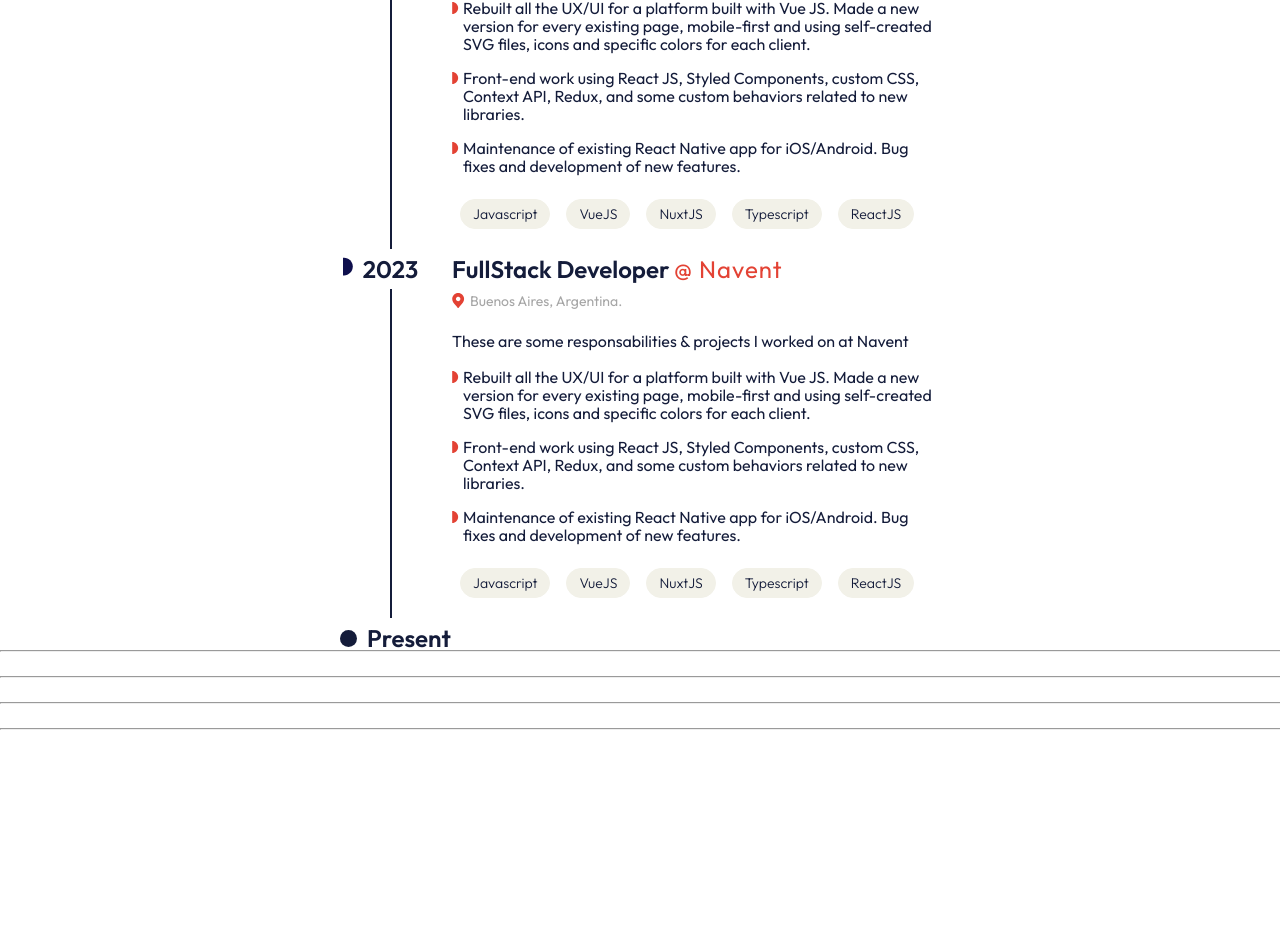
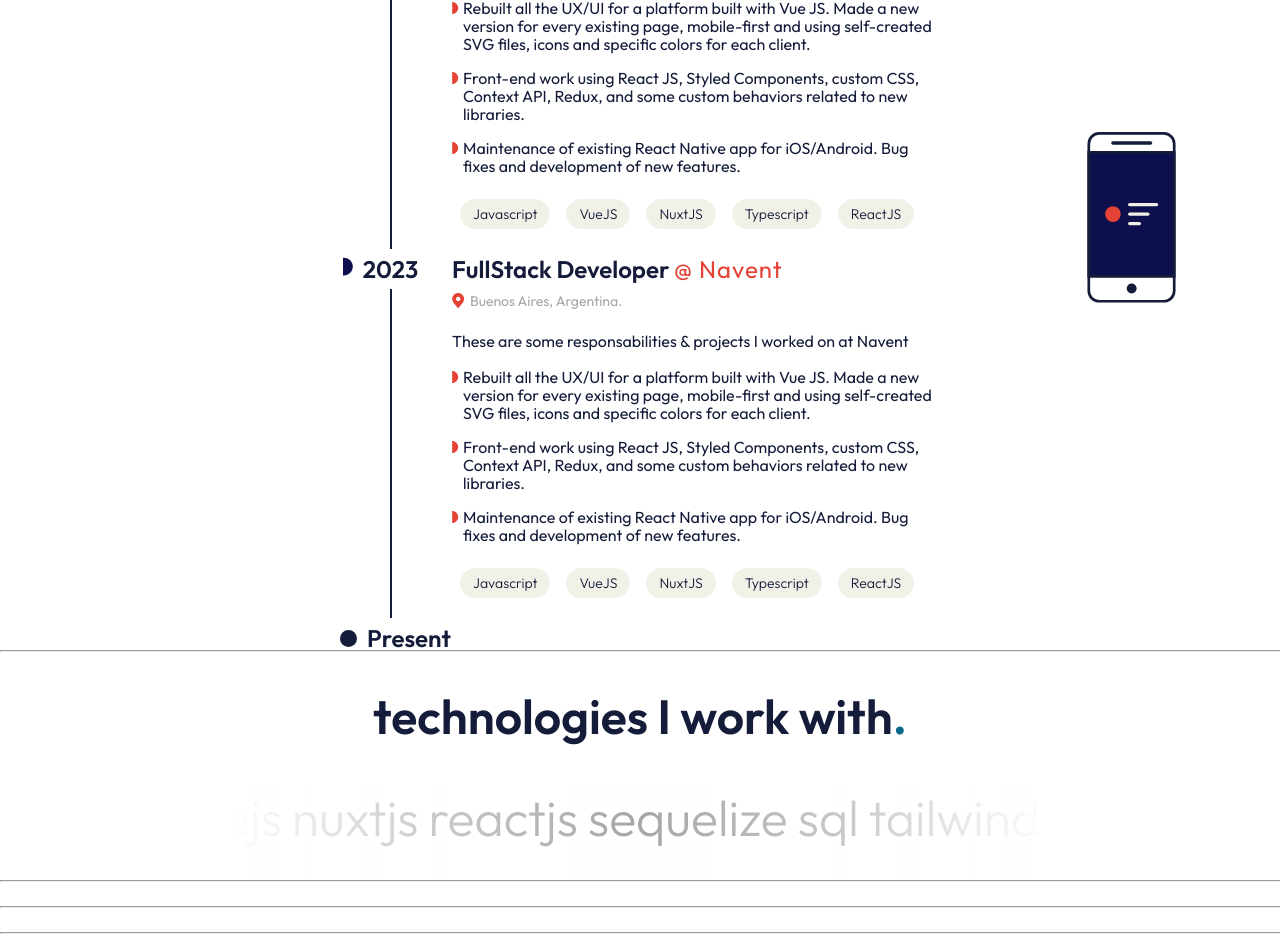
Before and after one commit to stefanovallarella/new-portfolio, a React (Vite) app: page / in a window 1280 px wide. Shown: the part 1834-2786 px from the top of the page. Before the commit the page ends 2588 px from the top, so only its background shows below. Built offline with nearby package versions, Linux system fonts and the light colour scheme.

Commit message:
Experience svg snippets added. WIP Technologies slider

```diff
--- /dev/null
+++ b/src/assets/img/phone-vector.jsx
@@ -0,0 +1,54 @@
+export default function PhoneVector() {
+  return (
+    <div class="phone-vector">
+      <svg
+        xmlns="http://www.w3.org/2000/svg"
+        width="89"
+        height="181"
+        viewBox="0 0 99 191"
+        fill="none"
+      >
+        <path
+          d="M85.4848 2H13.5152C7.15551 2 2 7.15551 2 13.5151V177.126C2 183.486 7.15551 188.641 13.5152 188.641H85.4848C91.8445 188.641 97 183.486 97 177.126V13.5151C97 7.15551 91.8445 2 85.4848 2Z"
+          fill="white"
+          stroke="#141C3A"
+          stroke-width="3"
+        />
+        <path
+          fill-rule="evenodd"
+          clip-rule="evenodd"
+          d="M97 23.1167H2V160.963H97V23.1167Z"
+          fill="#0E0F4D"
+          stroke="#141C3A"
+          stroke-width="3"
+        />
+        <path
+          d="M70.6041 10.6392H28.8616C27.8016 10.6392 26.9424 11.4984 26.9424 12.5584C26.9424 13.6183 27.8016 14.4775 28.8616 14.4775H70.6041C71.664 14.4775 72.5233 13.6183 72.5233 12.5584C72.5233 11.4984 71.664 10.6392 70.6041 10.6392Z"
+          fill="#141C3A"
+        />
+        <path
+          d="M55.1728 174.44C55.1728 171.419 52.7239 168.97 49.7031 168.97C46.6823 168.97 44.2334 171.419 44.2334 174.44C44.2334 177.461 46.6823 179.91 49.7031 179.91C52.7239 179.91 55.1728 177.461 55.1728 174.44Z"
+          fill="#141C3A"
+        />
+        <path
+          d="M28.8727 98.9227C32.8475 98.9227 36.0697 95.7005 36.0697 91.7258C36.0697 87.751 32.8475 84.5288 28.8727 84.5288C24.898 84.5288 21.6758 87.751 21.6758 91.7258C21.6758 95.7005 24.898 98.9227 28.8727 98.9227Z"
+          fill="#E34234"
+          stroke="#E34234"
+          stroke-width="3"
+        />
+        <path
+          d="M77.3405 79.2507H47.593C46.5331 79.2507 45.6738 80.11 45.6738 81.1699C45.6738 82.2299 46.5331 83.0891 47.593 83.0891H77.3405C78.4004 83.0891 79.2597 82.2299 79.2597 81.1699C79.2597 80.11 78.4004 79.2507 77.3405 79.2507Z"
+          fill="#F2F1E8"
+        />
+        <path
+          d="M67.7445 89.8091H47.593C46.5331 89.8091 45.6738 90.6683 45.6738 91.7283C45.6738 92.7882 46.5331 93.6475 47.593 93.6475H67.7445C68.8045 93.6475 69.6637 92.7882 69.6637 91.7283C69.6637 90.6683 68.8045 89.8091 67.7445 89.8091Z"
+          fill="#F2F1E8"
+        />
+        <path
+          d="M58.1486 100.367H47.593C46.5331 100.367 45.6738 101.227 45.6738 102.287C45.6738 103.347 46.5331 104.206 47.593 104.206H58.1486C59.2085 104.206 60.0678 103.347 60.0678 102.287C60.0678 101.227 59.2085 100.367 58.1486 100.367Z"
+          fill="#F2F1E8"
+        />
+      </svg>
+    </div>
+  );
+}
--- /dev/null
+++ b/src/assets/img/trapezoid-vector.jsx
@@ -0,0 +1,18 @@
+export default function TrapezoidVector() {
+  return (
+    <div class="trapezoid-vector">
+      <svg
+        xmlns="http://www.w3.org/2000/svg"
+        width="72"
+        height="147"
+        viewBox="0 0 82 157"
+        fill="none"
+      >
+        <path
+          d="M0 0H7C48.4214 0 82 33.5786 82 75V156.312H75C33.5786 156.312 0 122.734 0 81.3125V0Z"
+          fill="#E34234"
+        />
+      </svg>
+    </div>
+  );
+}
--- a/src/assets/styles/App.css
+++ b/src/assets/styles/App.css
@@ -497,6 +497,7 @@
 }
 
 .experience {
+  position: relative;
 }
 
 .experience__container {
@@ -505,7 +506,6 @@
   justify-content: center;
   align-items: center;
 }
-
 
 .experience__title {
   font-size: 28px;
@@ -544,7 +544,7 @@
   padding-bottom: 16px;
 }
 
-@media (min-width: 768px){
+@media (min-width: 768px) {
   .experience-item {
     flex-direction: row;
   }
@@ -562,14 +562,13 @@
   margin-bottom: 20px;
 }
 
-@media (min-width: 768px){
+@media (min-width: 768px) {
   .experience-item__year {
     margin-bottom: 0;
   }
 }
 
-
-.experience-item__year-line{
+.experience-item__year-line {
   position: absolute;
   top: 0;
   left: 62%;
@@ -599,7 +598,6 @@
   margin-bottom: 12px;
 }
 
-
 @media (min-width: 480px) {
   .experience-item__content-title {
     line-height: 20px;
@@ -609,10 +607,10 @@
   }
 }
 
-@media (min-width: 768px){
+@media (min-width: 768px) {
   .experience-item__content-title {
     font-size: 24px;
-  line-height: 24px;
+    line-height: 24px;
   }
 }
 
@@ -634,7 +632,7 @@
   margin-bottom: 24px;
 }
 
-.experience-item__content-location-text{
+.experience-item__content-location-text {
   font-size: 14px;
   line-height: 14px;
   margin-left: 5px;
@@ -655,16 +653,15 @@
   margin-bottom: 16px;
 }
 
-.experience-item__content-project-svg{
+.experience-item__content-project-svg {
   display: flex;
   padding-top: 3px;
 }
 
-.experience-item__content-project-item{
+.experience-item__content-project-item {
   font-size: 16px;
   line-height: 18px;
   margin-left: 4px;
-
 }
 
 .experience-item__content-stacks {
@@ -673,15 +670,13 @@
   flex-wrap: nowrap;
   display: flex;
   margin: 24px 0 12px;
-
 }
 
 .experience-item__content-stacks::-webkit-scrollbar {
   display: none; /* hide scrollbar in WebKit-based browsers */
 }
 
-
-.experience-item__content-stack{
+.experience-item__content-stack {
   font-size: 14px;
   line-height: 14px;
   font-weight: 300;
@@ -692,8 +687,7 @@
   border-radius: 40px;
 }
 
-
-.experience__end{
+.experience__end {
   display: flex;
   justify-content: flex-start;
   align-items: center;
@@ -703,12 +697,156 @@
   font-weight: 600;
   width: 100%;
   max-width: 600px;
-
 }
-.experience__end-circle{
+.experience__end-circle {
   width: 17px;
   height: 17px;
   border-radius: 50%;
   background-color: var(--color-secondary-dark);
   margin-right: 10px;
 }
+
+.phone-vector {
+  display: none;
+  position: absolute;
+  right: 80px;
+  bottom: 20%;
+}
+
+@media (min-width: 1280px) {
+  .phone-vector {
+    display: block;
+  }
+}
+
+.trapezoid-vector {
+  display: none;
+  position: absolute;
+  left: 80px;
+  top: 20%;
+}
+
+@media (min-width: 1280px) {
+  .trapezoid-vector {
+    display: block;
+  }
+}
+
+/* Tech section */
+
+.tech__title {
+  font-size: 28px;
+  line-height: 28px;
+  font-weight: 600;
+  color: var(--color-secondary-dark);
+  margin: 30px 0;
+  text-align: center;
+}
+
+@media (min-width: 480px) {
+  .tech__title {
+    font-size: 36px;
+    line-height: 36px;
+  }
+}
+
+@media (min-width: 800px) {
+  .tech__title {
+    font-size: 48px;
+    line-height: 48px;
+    margin: 40px 0;
+  }
+}
+
+.tech__title-dot {
+  color: var(--color-secondary-light);
+}
+
+/* .tech__technologies {
+  color: black;
+  white-space: nowrap;
+  overflow: hidden;
+}
+
+.tech__technologies-item {
+  display: inline-block;
+  padding-right: 1em;
+  animation: move-strings 10s linear infinite;
+}
+
+@keyframes move-strings {
+  0% {
+    transform: translateX(0);
+  }
+  100% {
+    transform: translateX(-100%);
+  }
+} */
+.tech__technologies {
+  display: flex;
+  justify-content: center;
+  align-items: center;
+}
+
+.tech__technologies-items-container {
+  width: 200%;
+  height: 100px;
+  overflow: hidden;
+  position: relative;
+}
+
+.tech__technologies-items-content {
+  width: 200%;
+  display: flex;
+  justify-content: center;
+  align-items: center;
+  position: absolute;
+  left: 0;
+}
+
+.tech__technologies-item {
+  display: flex;
+  justify-content: center;
+  align-items: flex-start;
+  font-size: 50px;
+  font-weight: 300;
+  color: var(--color-gray);
+  margin: 0 5px;
+}
+
+@keyframes scroll {
+  0% {
+    transform: translateX(0%);
+  }
+  100% {
+    transform: translateX(-100%);
+  }
+}
+
+.animate {
+  animation: scroll 50s linear infinite;
+}
+.fade-start,
+.fade-end {
+  position: absolute;
+  top: 0;
+  bottom: 0;
+  width: 50%;
+  background: linear-gradient(
+    to left,
+    rgba(255, 255, 255, 0),
+    rgba(255, 255, 255, 0.4),
+    rgb(255, 255, 255),
+    rgb(255, 255, 255)
+  );
+  z-index: 1;
+}
+
+.fade-start {
+  left: 0;
+}
+
+.fade-end {
+  right: 0;
+  transform: rotateY(180deg);
+}
--- /dev/null
+++ b/src/components/TechTechnologies.jsx
@@ -0,0 +1,24 @@
+import { useTranslation } from "react-i18next";
+import { useState, useEffect, useRef } from "react";
+
+export default function Tech() {
+  const { t } = useTranslation();
+
+  const technologies = t("tech.technologies", { returnObjects: true });
+
+  // const duplicatedTechs = [...technologies, ...technologies];
+
+  return (
+    <div className="tech__technologies">
+      <div className="tech__technologies-items-container">
+        <div className="fade-start"></div>
+        <div className="tech__technologies-items-content animate">
+          {technologies.map((technology) => (
+            <div className="tech__technologies-item">{technology}</div>
+          ))}
+        </div>
+        <div className="fade-end"></div>
+      </div>
+    </div>
+  );
+}
--- a/src/modules/Experience.jsx
+++ b/src/modules/Experience.jsx
@@ -1,5 +1,7 @@
 import { useTranslation } from "react-i18next";
 import ExperienceItem from "../components/ExperienceItem";
+import PhoneVector from "../assets/img/phone-vector";
+import TrapezoidVector from "../assets/img/trapezoid-vector";
 
 export default function Experience() {
   const { t } = useTranslation();
@@ -23,6 +25,8 @@
           {t("experience.end")}
         </div>
       </div>
+      <PhoneVector />
+      <TrapezoidVector />
     </div>
   );
 }
--- a/src/modules/Tech.jsx
+++ b/src/modules/Tech.jsx
@@ -1,3 +1,16 @@
+import { useTranslation } from "react-i18next";
+import TechTechnologies from "../components/TechTechnologies";
+
 export default function Tech() {
-  return <div className="">Tech</div>;
+  const { t } = useTranslation();
+
+  return (
+    <div className="tech global-max-width">
+      <h2 className="tech__title">
+        {t("tech.title")}
+        <span className="tech__title-dot">.</span>
+      </h2>
+      <TechTechnologies />
+    </div>
+  );
 }
--- a/src/translations/en.json
+++ b/src/translations/en.json
@@ -68,5 +68,18 @@
       "stack": ["Javascript", "VueJS", "NuxtJS", "Typescript", "ReactJS"]
     }
   ],
-  "experience.end": "Present"
+  "experience.end": "Present",
+  "tech.title": "technologies I work with",
+  "tech.technologies": [
+    "vuejs",
+    "nuxtjs",
+    "reactjs",
+    "sequelize",
+    "sql",
+    "tailwind",
+    "aws",
+    "docker",
+    "android studio",
+    "kotlin"
+  ]
 }
--- a/src/translations/es.json
+++ b/src/translations/es.json
@@ -68,5 +68,18 @@
       "stack": ["Javascript", "VueJS", "NuxtJS", "Typescript", "ReactJS"]
     }
   ],
-  "experience.end": "Presente"
+  "experience.end": "Presente",
+  "tech.title": "tecnologías con las que trabajo",
+  "tech.technologies": [
+    "vuejs",
+    "nuxtjs",
+    "reactjs",
+    "sequelize",
+    "sql",
+    "tailwind",
+    "aws",
+    "docker",
+    "android studio",
+    "kotlin"
+  ]
 }
```
